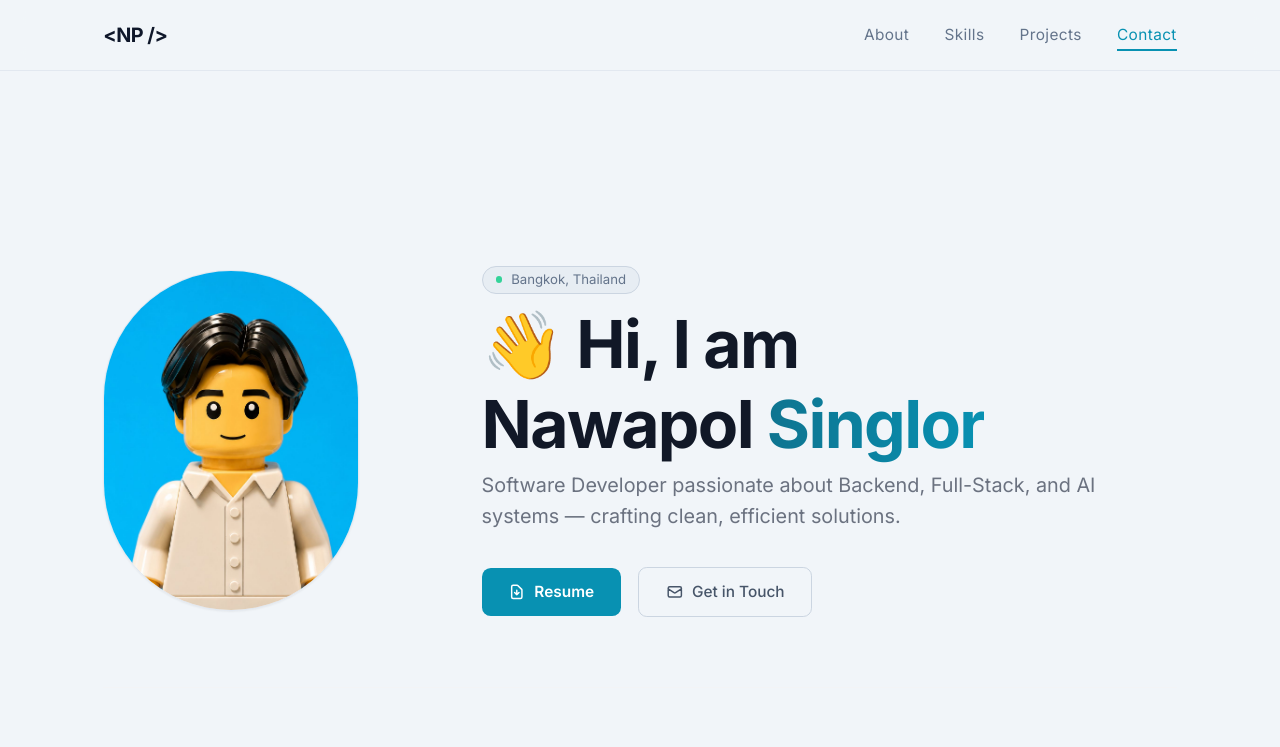
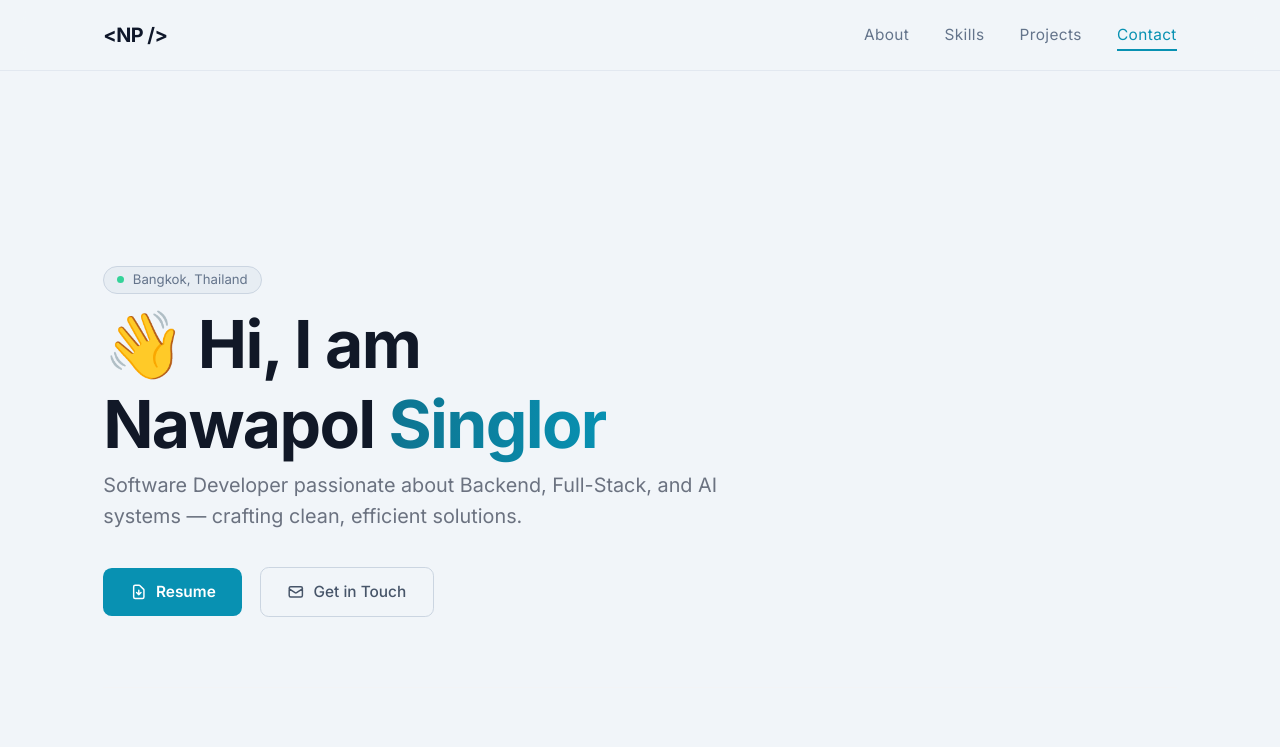
Before and after one commit to dwnwp/dwnwp.github.io, a website: page index.html in a window 1280 px wide. Shown: the top 747 px of the page. Drawn offline with nearby package versions, Linux system fonts and the light colour scheme.

Commit message:
Remove the profile pic

```diff
--- a/index.html
+++ b/index.html
@@ -78,9 +78,9 @@
             <!-- Top: Profile + Intro Side by Side -->
             <div class="grid md:grid-cols-3 gap-10 md:gap-14 items-center mb-16">
                 <!-- Profile Avatar -->
-                <div class="flex justify-center md:justify-start">
+                <!-- <div class="flex justify-center md:justify-start">
                     <img src="./assets/images/profile.jpg" alt="Profile" class="w-56 h-56 md:w-64 md:h-64 rounded-full border border-slate-200 shadow-sm object-cover" width="256" height="256">
-                </div>
+                </div> -->
 
                 <!-- Name + Tagline + CTAs -->
                 <div class="md:col-span-2 text-center md:text-left">
```
